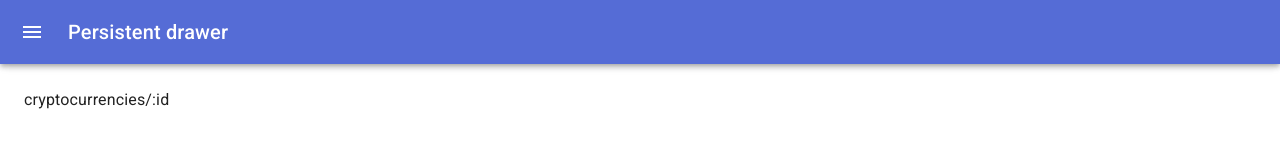
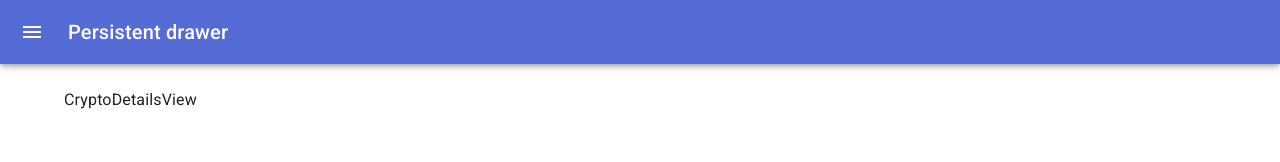
Before and after one commit to theobroma/cryptoverse-mui-v5, a React (Create React App) app: page /cryptocurrencies/1 in a window 1280 px wide. Shown: the top 162 px of the page. Built offline with nearby package versions, Linux system fonts and the light colour scheme; no server answers.

Commit message:
CryptoDetailsView

```diff
--- a/src/#/AppContainerNew.tsx
+++ b/src/#/AppContainerNew.tsx
@@ -1,5 +1,6 @@
 import React from 'react';
 import { BrowserRouter, Route, Routes } from 'react-router-dom';
+import CryptoDetailsView from '../@views/CryptoDetailsView';
 import MainView from '../@views/MainView';
 import { LayoutNew } from './LayoutNew';
 
@@ -10,10 +11,7 @@ export const AppContainerNew = () => {
         <Route path="/" element={<LayoutNew />}>
           <Route index element={<div>Home</div>} />
           <Route path="cryptocurrencies" element={<MainView />} />
-          <Route
-            path="cryptocurrencies/:id"
-            element={<div>cryptocurrencies/:id</div>}
-          />
+          <Route path="cryptocurrencies/:id" element={<CryptoDetailsView />} />
           <Route path="exchanges" element={<div>exchanges</div>} />
           <Route path="*" element={<div>Not Found</div>} />
         </Route>
--- a/src/@api/coinranking-api.ts
+++ b/src/@api/coinranking-api.ts
@@ -4,4 +4,7 @@ export const CoinrankingAPI = {
   getCoins() {
     return instance.get<any>(`/coins`);
   },
+  getCryptoDetails(coinId: number) {
+    return instance.get<any>(`/coin/${coinId}`);
+  },
 };
--- /dev/null
+++ b/src/@views/CryptoDetailsView/CryptoDetailsView.tsx
@@ -0,0 +1,39 @@
+import { Container, Grid } from '@mui/material';
+import Box from '@mui/material/Box';
+import { nanoid } from '@reduxjs/toolkit';
+import React, { useEffect } from 'react';
+import { Link as RouterLink, useParams } from 'react-router-dom';
+import AppCard from '../../@components/AppCard';
+import AppCardSkeleton from '../../@components/AppCard/AppCardSkeleton';
+import { coinsSelector } from '../../@store/coins/selectors';
+import { getCoinsTC } from '../../@store/coins/slice';
+import { useAppDispatch, useAppSelector } from '../../@store/configureStore';
+import { ICurrency } from '../../@types';
+
+const CryptoDetailsView: React.FC = () => {
+  //   const dispatch = useAppDispatch();
+  const { id } = useParams();
+  console.log('🚀 ~ file: CryptoDetailsView.tsx ~ line 16 ~ params', id);
+  //   const {
+  //     data: { coins },
+  //     isFetching,
+  //   } = useAppSelector(coinsSelector);
+
+  //   useEffect(() => {
+  //     dispatch(getCoinsTC());
+  //   }, [dispatch]);
+
+  return (
+    <Container maxWidth="lg">
+      <Box sx={{ flexGrow: 1 }}>
+        <Grid container spacing={2}>
+          <Grid item xs={12} md={6} lg={4}>
+            CryptoDetailsView
+          </Grid>
+        </Grid>
+      </Box>
+    </Container>
+  );
+};
+
+export default CryptoDetailsView;
--- /dev/null
+++ b/src/@views/CryptoDetailsView/index.ts
@@ -0,0 +1 @@
+export { default } from './CryptoDetailsView';
```
